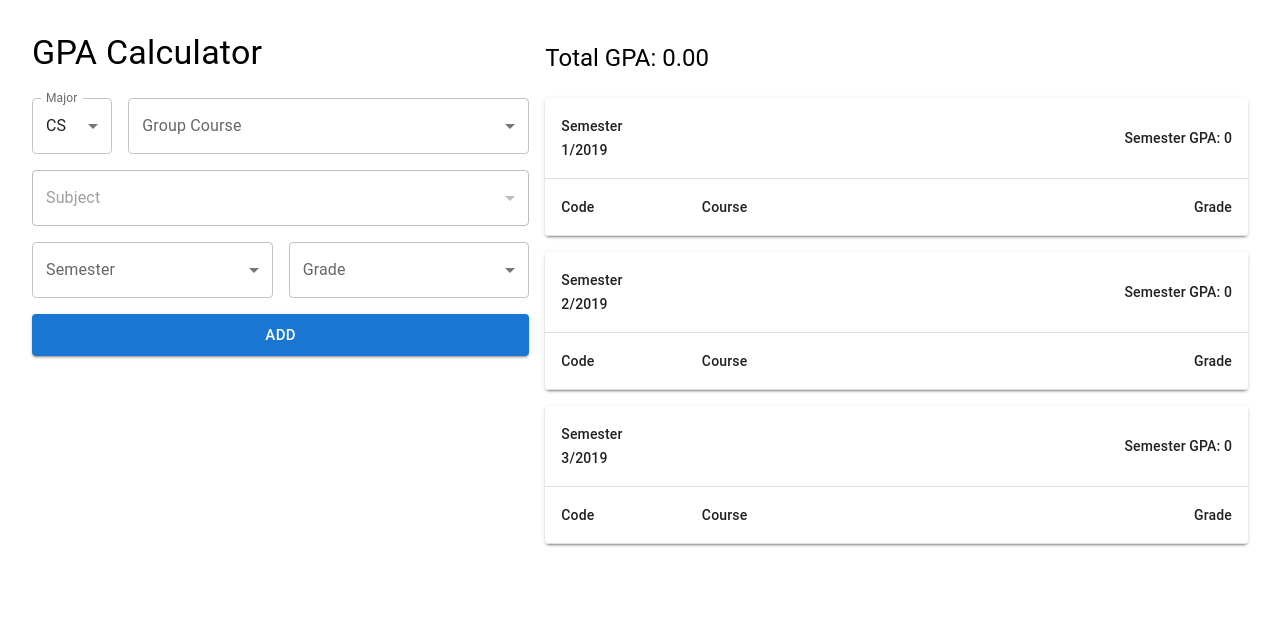
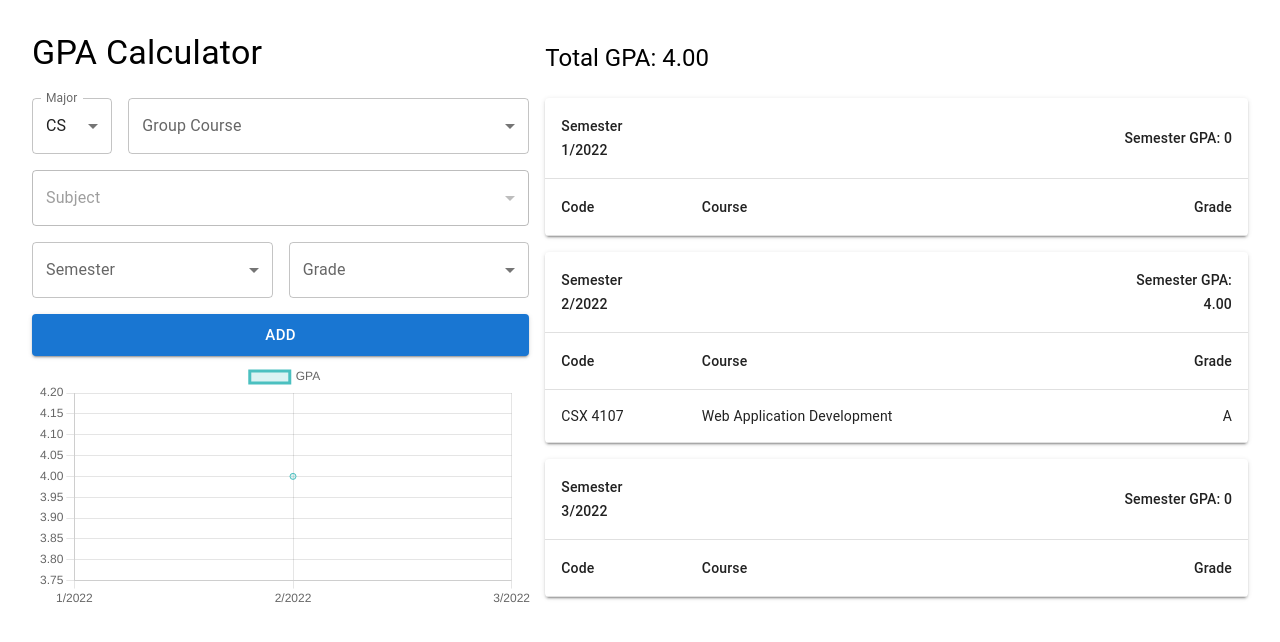
Before and after one commit to wpiyaphon/wad-project-1, a Gatsby site: page /CalculateGPA in a window 1280 px wide. Built offline with nearby package versions, Linux system fonts and the light colour scheme; Gatsby itself is replaced by a stand-in of ours.

Commit message:
Added line chart

```diff
--- a/package.json
+++ b/package.json
@@ -22,6 +22,7 @@
     "chart.js": "^4.2.0",
     "gatsby": "^5.5.0",
     "react": "^18.2.0",
+    "react-chartjs-2": "^5.2.0",
     "react-dom": "^18.2.0",
     "react-hook-form": "^7.43.0",
     "styled-components": "^5.3.6"
--- a/src/components/GradeForm.js
+++ b/src/components/GradeForm.js
@@ -11,7 +11,7 @@ import { CSCourses, ITCourses } from '../assets'
 
 const MAJOR_OPTIONS = ['CS', 'IT']
 
-const SEMESTER_OPTIONS = ['1/2019', '2/2019', '3/2019']
+const SEMESTER_OPTIONS = ['1/2022', '2/2022', '3/2022']
 
 const GROUP_COURSE_CS_OPTIONS = CSCourses.curriculum.subjects.map(subject => subject)
 const GROUP_COURSE_IT_OPTIONS = ITCourses.curriculum.subjects.map(subject => subject)
--- /dev/null
+++ b/src/components/LineChart.js
@@ -0,0 +1,43 @@
+import React from 'react'
+import {
+    Chart as ChartJS,
+    CategoryScale,
+    LinearScale,
+    PointElement,
+    LineElement,
+    Title,
+    Tooltip,
+    Legend,
+} from 'chart.js';
+import { Line } from 'react-chartjs-2'
+
+export default function LineChart({ firstSemGPA, secondSemGPA, thirdSemGPA }) {
+
+    ChartJS.register(
+        CategoryScale,
+        LinearScale,
+        PointElement,
+        LineElement,
+        Title,
+        Tooltip,
+        Legend
+    );
+
+    const chartData = {
+        labels: ["1/2022", "2/2022", "3/2022"],
+        datasets: [
+            {
+                label: "GPA",
+                data: [firstSemGPA, secondSemGPA, thirdSemGPA],
+                backgroundColor: "rgba(75,192,192,0.2)",
+                borderColor: "rgba(75,192,192,1)"
+            }
+        ]
+    }
+
+    return (
+        <div style={{width:"100%", position:"relative", marginBottom:"1%", padding:"1%",}}>
+            <Line data={chartData} />
+        </div>
+    )
+}
--- a/src/pages/CalculateGPA.js
+++ b/src/pages/CalculateGPA.js
@@ -3,6 +3,7 @@ import React from 'react'
 import { Grid, Stack, Snackbar, Alert, Typography } from '@mui/material'
 import GradeForm from '../components/GradeForm';
 import GradeTable from '../components/GradeTable';
+import LineChart from '../components/LineChart';
 
 export default function CalculateGPA() {
 
@@ -11,7 +12,7 @@ export default function CalculateGPA() {
     }
 
     const [firstSemesterRows, setFirstSemesterRows] = React.useState([]);
-    const [secondSemesterRows, setSecondSemesterRows] = React.useState([]);
+    const [secondSemesterRows, setSecondSemesterRows] = React.useState([{ semester: '1/2022', subject: 'CSX 4107 Web Application Development', grade: 'A' }]);
     const [thirdSemesterRows, setThirdSemesterRows] = React.useState([]);
 
     const [firstSemGPA, setFirstSemGPA] = React.useState(0);
@@ -20,6 +21,7 @@ export default function CalculateGPA() {
     const [secondSemCourse, setSecondSemCourse] = React.useState(0);
     const [thirdSemGPA, setThirdSemGPA] = React.useState(0);
     const [thirdSemCourse, setThirdSemCourse] = React.useState(0);
+    const [totalGPA, setTotalGPA] = React.useState(4);
 
     const grades = {
         'A': 4,
@@ -38,7 +40,7 @@ export default function CalculateGPA() {
     // Add new row
     function handleAdd(data) {
         const { semester, subject, addedGrade } = data;
-        if (semester === '1/2019') {
+        if (semester === '1/2022') {
             if (!firstSemesterRows.some((row) => row.subject === subject)) {
                 setFirstSemesterRows([...firstSemesterRows, createData(semester, subject, addedGrade)]);
                 if (addedGrade !== 'W') {
@@ -48,7 +50,7 @@ export default function CalculateGPA() {
             } else {
                 setOpen(true);
             }
-        } else if (semester === '2/2019') {
+        } else if (semester === '2/2022') {
             if (!secondSemesterRows.some((row) => row.subject === subject)) {
                 setSecondSemesterRows([...secondSemesterRows, createData(semester, subject, addedGrade)]);
                 if (addedGrade !== 'W') {
@@ -58,7 +60,7 @@ export default function CalculateGPA() {
             } else {
                 setOpen(true);
             }
-        } else if (semester === '3/2019') {
+        } else if (semester === '3/2022') {
             if (!thirdSemesterRows.some((row) => row.subject === subject)) {
                 setThirdSemesterRows([...thirdSemesterRows, createData(semester, subject, addedGrade)]);
                 if (addedGrade !== 'W') {
@@ -80,31 +82,54 @@ export default function CalculateGPA() {
         setOpen(false);
     };
 
-    const totalFirstGPA = (firstSemGPA/firstSemCourse);
-    const totalSecondGPA = (secondSemGPA/secondSemCourse);
-    const totalThirdGPA = (thirdSemGPA/thirdSemCourse);
+    React.useEffect(() => {
 
-    const totalGPA = () => {
-        let total = 0
-        let semesterCount = 0
-        if (totalFirstGPA > 0) {
-            total += totalFirstGPA
-            semesterCount += 1
+        firstSemesterRows.map(row => {
+            if (row.grade !== 'W') {
+                setFirstSemGPA(firstSemGPA + grades[row.grade])
+                setFirstSemCourse(firstSemCourse + 1);
+            }
+        });
+
+        secondSemesterRows.map(row => {
+            if (row.grade !== 'W') {
+                setSecondSemGPA(secondSemGPA + grades[row.grade])
+                setSecondSemCourse(secondSemCourse + 1);
+            }
+        });
+
+        thirdSemesterRows.map(row => {
+            if (row.grade !== 'W') {
+                setThirdSemGPA(thirdSemGPA + grades[row.grade])
+                setThirdSemCourse(thirdSemCourse + 1);
+            }
+        });
+
+    }, [firstSemesterRows, secondSemesterRows, thirdSemesterRows]);
+
+    React.useEffect(() => {
+        let tempGPA = 0;
+        let tempSem = 0;
+
+        if (firstSemCourse > 0) {
+            tempGPA += (firstSemGPA / firstSemCourse);
+            tempSem += 1;
         }
-        if ( totalSecondGPA > 0) {
-            total += totalSecondGPA
-            semesterCount += 1
+        if (secondSemCourse > 0) {
+            tempGPA += (secondSemGPA / secondSemCourse);
+            tempSem += 1;
         }
-        if (totalThirdGPA > 0) {
-            total += totalThirdGPA
-            semesterCount += 1
+        if (thirdSemCourse > 0) {
+            tempGPA += (thirdSemGPA / thirdSemCourse);
+            tempSem += 1;
         }
-        if (semesterCount === 0) {
-            return 0;
+        if (tempSem === 0) {
+            setTotalGPA(0);
+        } else {
+            setTotalGPA((tempGPA / tempSem));
         }
-        return (total/semesterCount);
-    }
 
+    }, [firstSemCourse, secondSemCourse, thirdSemCourse])
 
     return (
         <>
@@ -114,7 +139,7 @@ export default function CalculateGPA() {
                 </Grid>
                 <Grid item xs={12} md={7}>
                     <Stack direction="row">
-                        <Typography variant="h5">Total GPA: {totalGPA().toFixed(2)}</Typography>
+                        <Typography variant="h5">Total GPA: {totalGPA.toFixed(2)}</Typography>
                     </Stack>
                 </Grid>
             </Grid>
@@ -127,12 +152,15 @@ export default function CalculateGPA() {
                             The course already exists!
                         </Alert>
                     </Snackbar>
+                    <Grid item xs={12} md={12}>
+                        <LineChart firstSemGPA={(firstSemGPA / firstSemCourse)} secondSemGPA={(secondSemGPA / secondSemCourse)} thirdSemGPA={(thirdSemGPA / thirdSemCourse)} />
+                    </Grid>
                 </Grid>
                 <Grid item xs={12} md={7}>
                     <Stack direction="column" spacing={2}>
-                        <GradeTable semester='1/2019' rows={firstSemesterRows} semesterGPA={totalFirstGPA.toFixed(2)}></GradeTable>
-                        <GradeTable semester='2/2019' rows={secondSemesterRows} semesterGPA={totalSecondGPA.toFixed(2)}></GradeTable>
-                        <GradeTable semester='3/2019' rows={thirdSemesterRows} semesterGPA={totalThirdGPA.toFixed(2)}></GradeTable>
+                        <GradeTable semester='1/2022' rows={firstSemesterRows} semesterGPA={(firstSemGPA / firstSemCourse).toFixed(2)}></GradeTable>
+                        <GradeTable semester='2/2022' rows={secondSemesterRows} semesterGPA={(secondSemGPA / secondSemCourse).toFixed(2)}></GradeTable>
+                        <GradeTable semester='3/2022' rows={thirdSemesterRows} semesterGPA={(thirdSemGPA / thirdSemCourse).toFixed(2)}></GradeTable>
                     </Stack>
                 </Grid>
             </Grid>
```
Also changed, not shown: src/components/GradeTable.js (+0 -32 lines), 1 other file.
